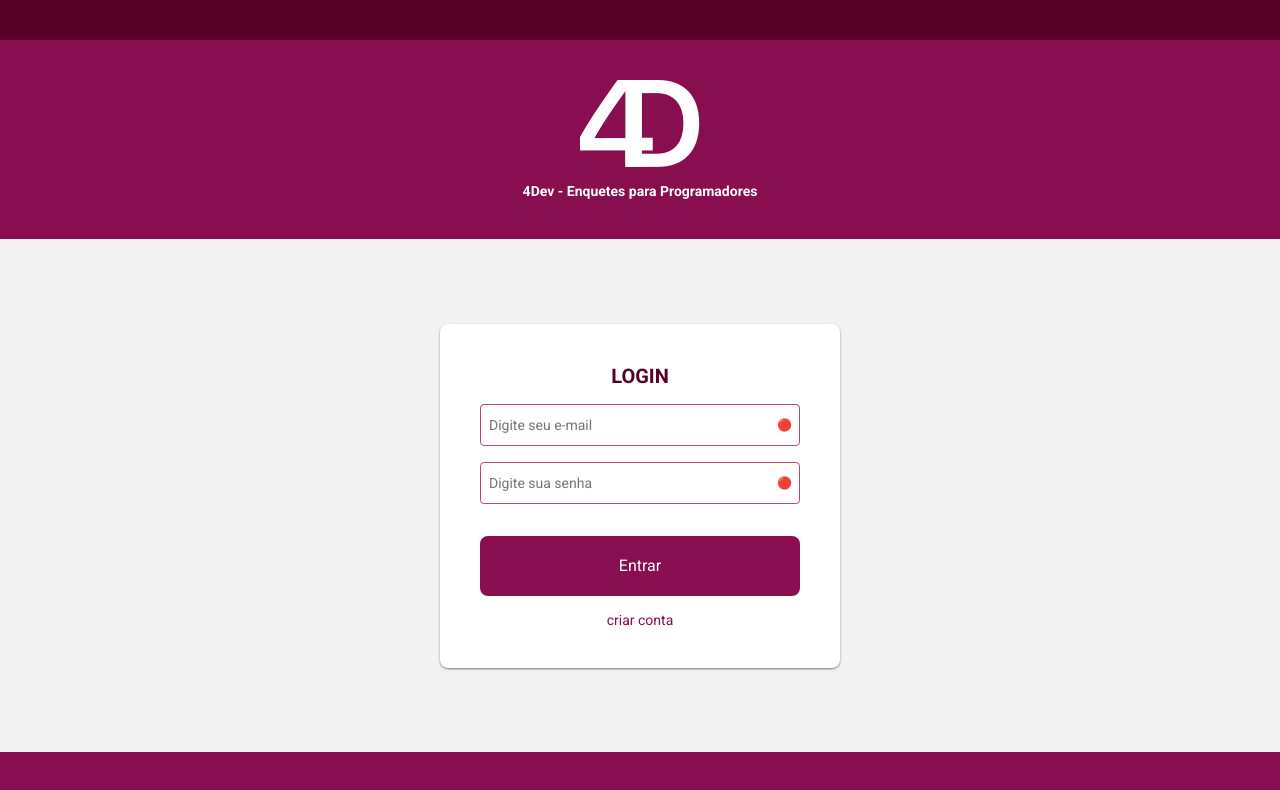
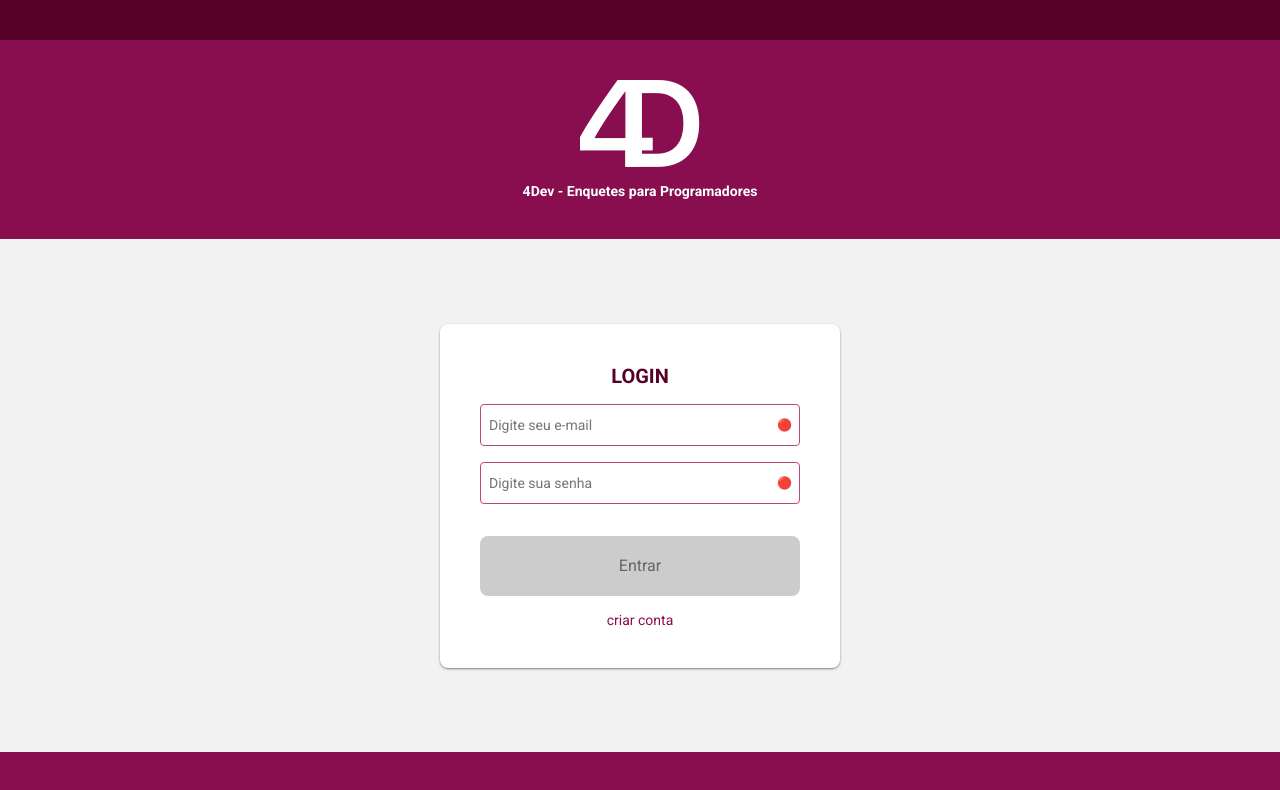
Before and after one commit to Luismkm/clean-react, a React app: page /login in a window 1280 px wide. Shown: the top 790 px of the page. Built offline with nearby package versions, Linux system fonts and the light colour scheme.

Commit message:
feat: ensure Login starts with submit button disabled

```diff
--- a/src/presentation/pages/login/login-styles.scss
+++ b/src/presentation/pages/login/login-styles.scss
@@ -25,6 +25,15 @@
 
     .submit {
       margin-top: 32px;
+
+      &:disabled {
+        background-color: $disabledBackground;
+        color: $disabledColor;
+
+        &:hover {
+          opacity: 1;
+        }
+      }
     }
 
     .link {
--- a/src/presentation/pages/login/login.tsx
+++ b/src/presentation/pages/login/login.tsx
@@ -20,7 +20,7 @@ const Login: React.FC = () => {
           <h2>Login</h2>
           <Input type="email" name="email" placeholder="Digite seu e-mail" />
           <Input type="password" name="password" placeholder="Digite sua senha" />
-          <button className={Styles.submit} type="submit">Entrar</button>
+          <button data-testid="submit" disabled className={Styles.submit} type="submit">Entrar</button>
           <span className={Styles.link}>Criar conta</span>
           <FormStatus />
         </form>
--- a/src/presentation/styles/colors.scss
+++ b/src/presentation/styles/colors.scss
@@ -4,3 +4,5 @@ $background: #f2f2f2;
 $primary: #880e4f;
 $primaryDark: #560027;
 $primaryLight: #bc477b;
+$disabledBackground: #ccc;
+$disabledColor: #666;
```
